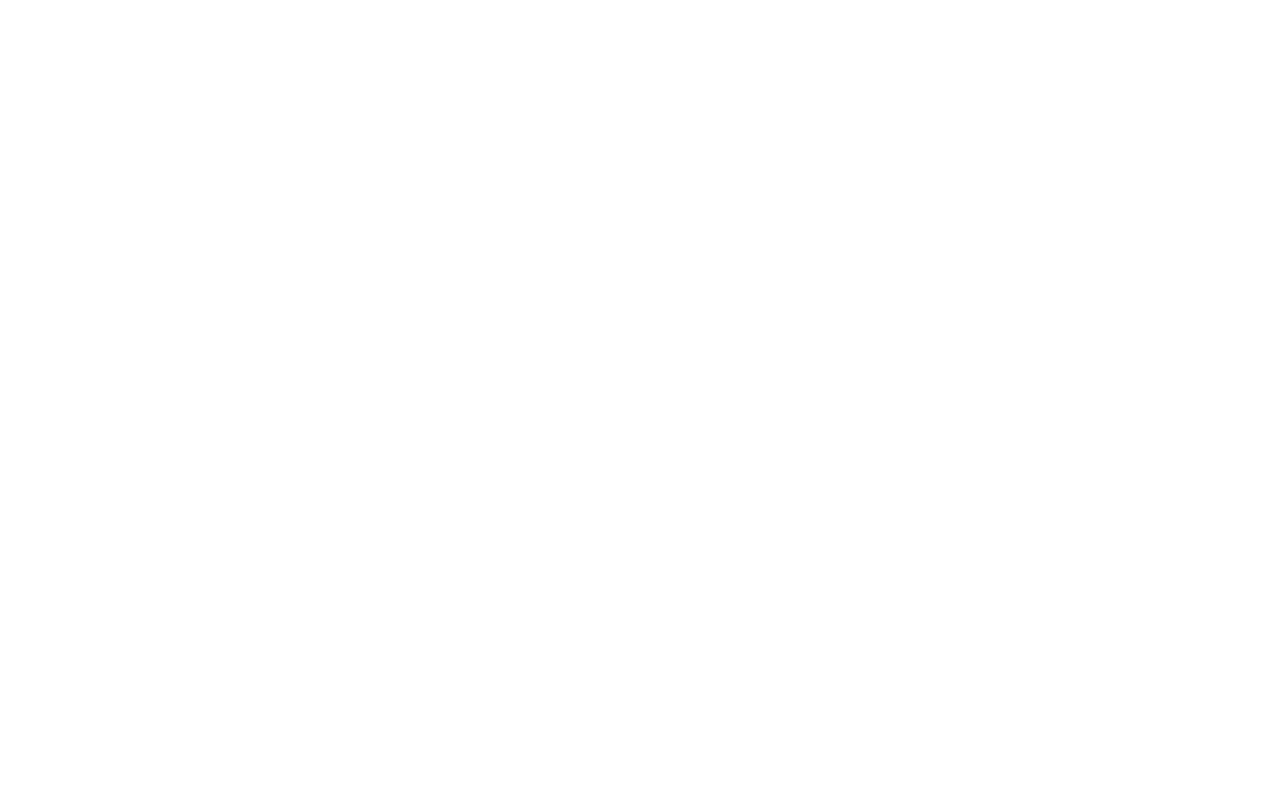
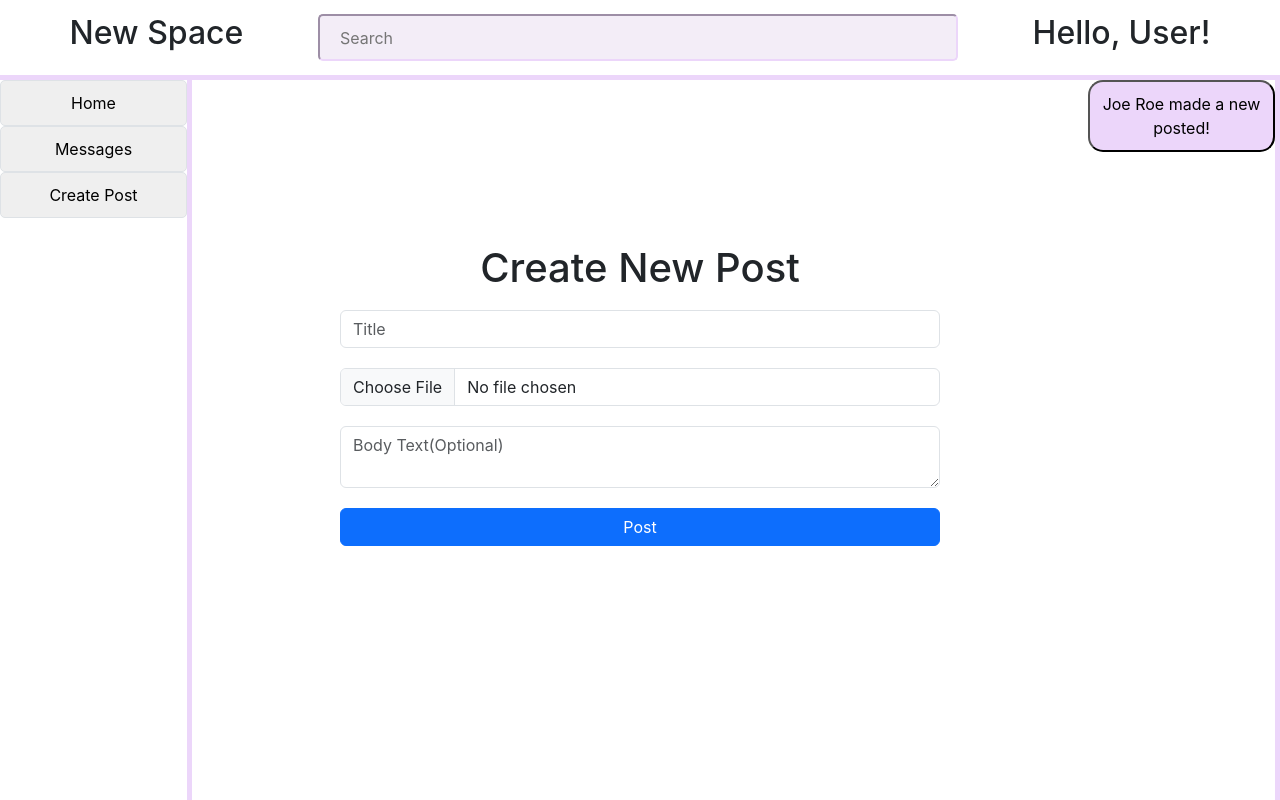
Before and after one commit to FutureWave-Technologies-LLC/DummyWebsiteReact2, a React (Create React App) app: page /CreatePost in a window 1280 px wide. Before the commit this address had no page. Built offline with nearby package versions, Linux system fonts and the light colour scheme.

Commit message:
added CreatePostPage

```diff
--- a/src/App.js
+++ b/src/App.js
@@ -5,6 +5,7 @@
 import SignUpPage from './pages/SignUpPage.js';
 import SignInPage from './pages/SignInPage.js';
 import HomePage from './pages/HomePage.js';
+import CreatePostPage from './pages/CreatePostPage.js';
 
 //css
 import './App.css'
@@ -18,6 +19,7 @@
           <Route path="/sign-up" element={<SignUpPage />} />
           <Route path="/sign-in" element={<SignInPage />} />
           <Route path="/home" element={<HomePage />} />
+          <Route path="/CreatePost" element={<CreatePostPage />} />
     </Routes>
   )
 }
--- a/src/components/Sidebar.js
+++ b/src/components/Sidebar.js
@@ -16,7 +16,7 @@
             ></NavigateButton>
             <NavigateButton
                 buttonText="Create Post"
-                path="/"
+                path="/CreatePost"
                 bootstrap="border border-opacity-100"
             ></NavigateButton>
         </div>
--- /dev/null
+++ b/src/pages/CreatePostPage.css
@@ -0,0 +1,34 @@
+.create-post-page {
+    display: flex;
+    flex-direction: column;
+    height: 100vh;
+}
+
+.main-content {
+    display: flex;
+    flex: 1;
+}
+
+.create-post-container {
+    display: flex;
+    flex-direction: column;
+    align-items: center;
+    justify-content: center;
+    width: 100%;
+    max-width: 600px;
+    margin: auto;
+}
+
+.create-post-form {
+    display: flex;
+    flex-direction: column;
+    align-items: center;
+    width: 100%;
+}
+
+.create-post-form input,
+.create-post-form textarea,
+.create-post-form button {
+    margin: 10px 0;
+    width: 100%;
+}
--- /dev/null
+++ b/src/pages/CreatePostPage.js
@@ -0,0 +1,75 @@
+import React, { useState } from 'react';
+import Navbar from "../components/Navbar";
+import SideBar from "../components/Sidebar";
+import NotificationBar from "../components/NotificationBar";
+import './CreatePostPage.css';
+
+const CreatePostPage = () => {
+    const [title, setTitle] = useState('');
+    const [media, setMedia] = useState(null);
+    const [postText, setPostText] = useState('');
+
+    const handleTitleChange = (e) => {
+        setTitle(e.target.value);
+    };
+
+    const handleMediaChange = (e) => {
+        setMedia(e.target.files[0]);
+    };
+
+    const handlePostTextChange = (e) => {
+        setPostText(e.target.value);
+    };
+
+    const handlePostSubmit = (e) => {
+        e.preventDefault();
+        // Handle post submission logic here
+        console.log('Title:', title);
+        console.log('Media:', media);
+        console.log('Post Text:', postText);
+    };
+
+    return (
+        <div className="create-post-page">
+            <Navbar />
+            <div className="main-content">
+                <SideBar />
+                <div className="create-post-container">
+                    <h1>Create New Post</h1>
+                    <form className="create-post-form" onSubmit={handlePostSubmit}>
+                        <input
+                            type="text"
+                            id="title"
+                            value={title}
+                            placeholder="Title"
+                            className="form-control rounded"
+                            onChange={handleTitleChange}
+                        />
+
+                        <input
+                            type="file"
+                            id="media"
+                            className="form-control rounded"
+                            onChange={handleMediaChange}
+                        />
+
+                        <textarea
+                            id="postText"
+                            value={postText}
+                            placeholder="Body Text(Optional)"
+                            className="form-control rounded"
+                            onChange={handlePostTextChange}
+                        />
+
+                        <button type="Submit" className="btn btn-primary rounded">
+                            Post
+                        </button>
+                    </form>
+                </div>
+                <NotificationBar/>
+            </div>
+        </div>
+    );
+};
+
+export default CreatePostPage;
```
